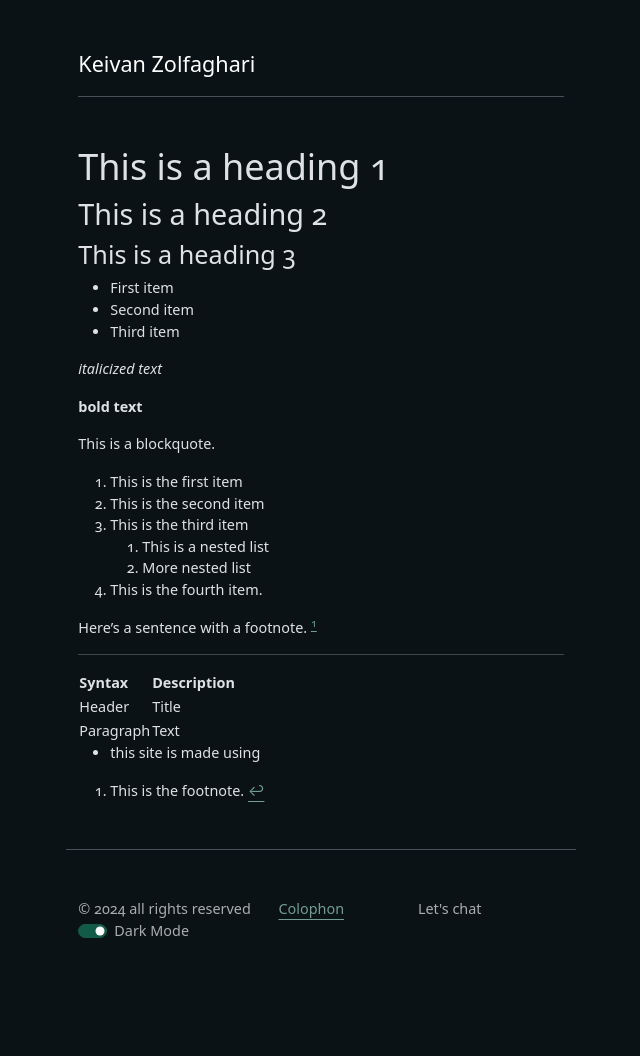
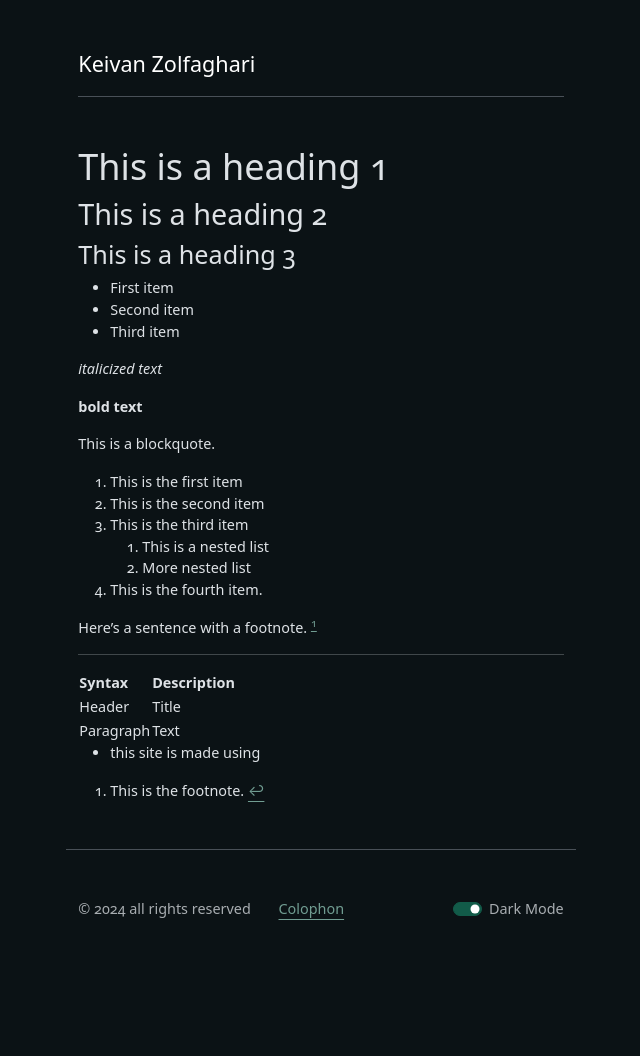
Before and after one commit to keivanz/keivanz.github.io, a Jekyll site: the page built from pages/colophon.md, in a window 1280 px wide. Shown: the whole page, without its empty margins (319-959 px from the left). Built offline with Jekyll 4.4.1, drawn with Linux system fonts in a browser that asks for light colours; nearby versions of some CDN libraries; after the commit the page ends 1032 px from its top, so only the background shows below that.

Commit message:
Update footer.html

```diff
--- a/_includes/footer.html
+++ b/_includes/footer.html
@@ -4,16 +4,15 @@
     <ul class="list-inline">
       <li class="list-inline-item me-4">&copy; {{ site.time | date: '%Y' }} all rights reserved</li>
       <li class="list-inline-item me-4"><a href="/colophon">Colophon</a></li>
-      <li class="list-inline-item">
-        <div class="form-check form-switch">
-          <input class="form-check-input" type="checkbox" id="darkModeSwitch" checked>
-          <label class="form-check-label" for="darkModeSwitch">Dark Mode</label>
-        </div>
-      </li>
     </ul>
     </div>
   <div class="col-md-4 me-auto">
-    Let's chat
+    <div class="float-end">
+      <div class="form-check form-switch">
+        <input class="form-check-input" type="checkbox" id="darkModeSwitch" checked>
+        <label class="form-check-label" for="darkModeSwitch">Dark Mode</label>
+      </div>
+    </div>
   </div>
 
 </footer>
```
